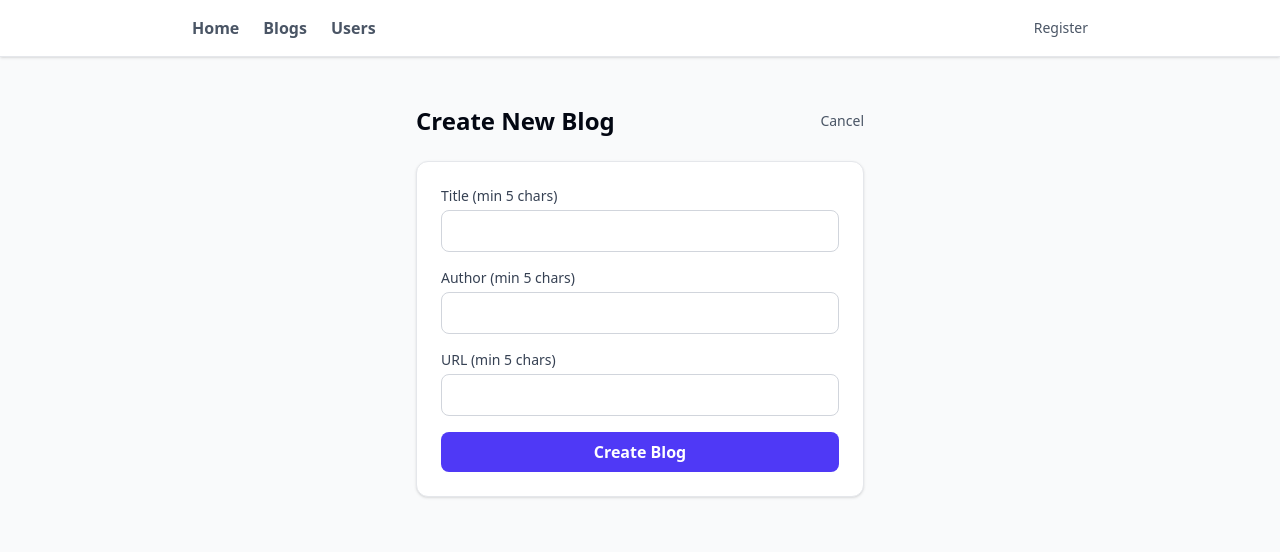
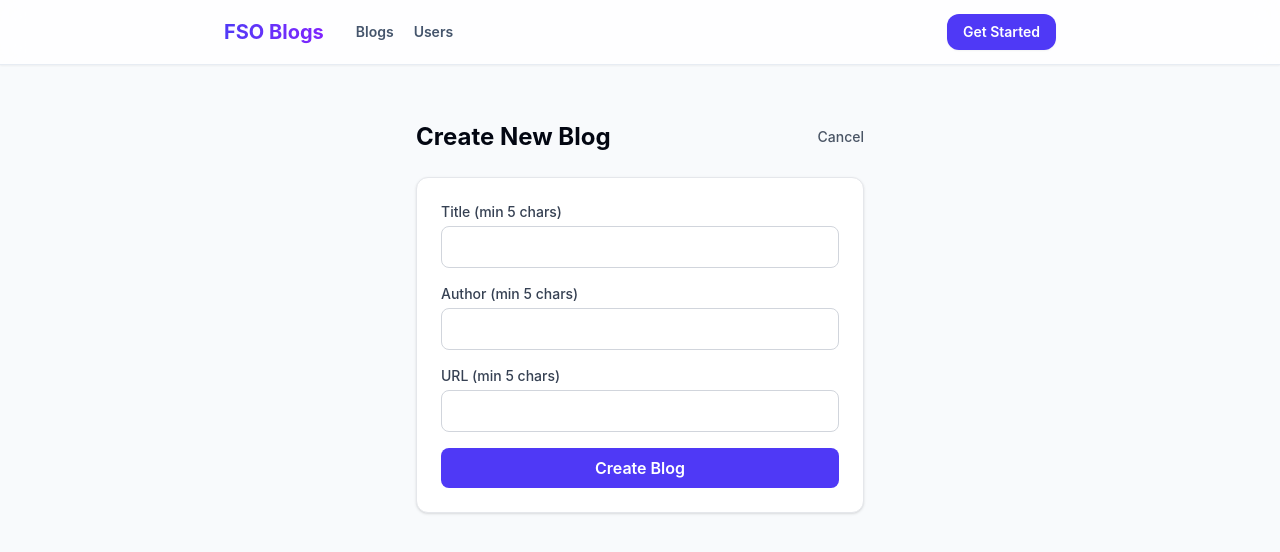
Before and after one commit to marinaburyakova/Full-Stack-Open-Next.js, a Next.js app: page /blogs/new in a window 1280 px wide. Shown: the top 552 px of the page. Built offline with nearby package versions, Linux system fonts and the light colour scheme; no server answers.

Commit message:
React Context Notifications

```diff
--- a/app/blogs/[id]/page.tsx
+++ b/app/blogs/[id]/page.tsx
@@ -6,69 +6,66 @@ import { blogs } from '../../db/schema';
 import { eq } from 'drizzle-orm';
 import { likeBlog } from '../actions';
 
-export const dynamic = 'force-dynamic';
-
 interface BlogPageProps {
   params: Promise<{ id: string }>;
 }
+
+export const dynamic = 'force-dynamic';
 
 export default async function BlogDetailPage({ params }: BlogPageProps) {
   const resolvedParams = await params;
   const { id } = resolvedParams;
 
-  // Ищем запись в базе данных по id
-  const [blog] = await db
-    .select()
-    .from(blogs)
-    .where(eq(blogs.id, id))
-    .limit(1);
+  const [blog] = await db.select().from(blogs).where(eq(blogs.id, id)).limit(1);
 
   if (!blog) {
     notFound();
   }
 
   return (
-    <div className="max-w-xl mx-auto space-y-6">
+    <div className="max-w-2xl mx-auto space-y-6">
       <Link
         href="/blogs"
-        className="inline-block text-sm font-medium text-indigo-600 hover:text-indigo-800 transition"
+        className="inline-flex items-center gap-1.5 text-sm font-semibold text-indigo-600 hover:text-indigo-800 transition"
       >
         ← Back to all blogs
       </Link>
 
-      <div className="bg-white border border-gray-200 rounded-xl shadow-sm p-6 space-y-4">
-        <div>
-          <h1 className="text-3xl font-bold text-gray-950 mb-2">
+      <div className="bg-white border border-slate-200 rounded-2xl shadow-sm p-8 space-y-6">
+        <div className="space-y-2">
+          <h1 className="text-3xl font-extrabold text-slate-950 tracking-tight leading-tight">
             {blog.title}
           </h1>
-          <p className="text-gray-600">
-            Added by <span className="font-semibold text-gray-800">{blog.author}</span>
+          <p className="text-sm text-slate-500">
+            Curated by <span className="font-bold text-slate-800">{blog.author}</span>
           </p>
         </div>
 
-        <div className="border-t border-gray-100 pt-4 space-y-3">
-          <div>
-            <span className="block text-xs font-semibold text-gray-400 uppercase tracking-wider">URL</span>
+        <div className="border-t border-slate-100 pt-6 space-y-4">
+          <div className="bg-slate-50 p-4 rounded-xl border border-slate-100">
+            <span className="block text-xs font-bold text-slate-400 uppercase tracking-wider">Resource URL</span>
             <a
               href={blog.url}
               target="_blank"
               rel="noreferrer"
-              className="text-blue-500 hover:underline break-all text-sm block mt-1"
+              className="text-indigo-600 hover:underline break-all text-sm font-medium block mt-1"
             >
               {blog.url}
             </a>
           </div>
 
-          <div className="flex justify-between items-center bg-gray-50 px-4 py-3 rounded-lg border border-gray-100 mt-4">
-            <span className="text-gray-600 font-medium">Rating: <span className="font-bold text-gray-900">{blog.likes} likes</span></span>
+          <div className="flex justify-between items-center bg-indigo-50/50 border border-indigo-100/50 px-5 py-4 rounded-xl mt-4">
+            <div className="text-sm text-slate-700">
+              Community Rating: <span className="font-extrabold text-slate-900">{blog.likes} votes</span>
+            </div>
 
             <form action={likeBlog}>
               <input type="hidden" name="id" value={blog.id} />
               <button
                 type="submit"
-                className="px-4 py-1.5 bg-indigo-600 text-white text-sm font-semibold rounded-lg hover:bg-indigo-700 transition active:scale-95 cursor-pointer"
+                className="inline-flex items-center gap-2 px-5 py-2 bg-indigo-600 text-white text-sm font-bold rounded-xl hover:bg-indigo-700 shadow-xs transition active:scale-95 cursor-pointer"
               >
-                👍 Like
+                👍 Appreciate
               </button>
             </form>
           </div>
--- /dev/null
+++ b/app/context/NotificationContext.tsx
@@ -0,0 +1,60 @@
+'use client';
+
+import React, { createContext, useContext, useState, useCallback } from 'react';
+
+type NotificationType = 'success' | 'error';
+
+interface Notification {
+  message: string;
+  type: NotificationType;
+}
+
+interface NotificationContextType {
+  notification: Notification | null;
+  showNotification: (message: string, type?: NotificationType) => void;
+  clearNotification: () => void;
+}
+
+const NotificationContext = createContext<NotificationContextType | undefined>(undefined);
+
+export function NotificationProvider({ children }: { children: React.ReactNode }) {
+  const [notification, setNotification] = useState<Notification | null>(null);
+
+  const clearNotification = useCallback(() => {
+    setNotification(null);
+  }, []);
+
+  const showNotification = useCallback((message: string, type: NotificationType = 'success') => {
+    setNotification({ message, type });
+    // Автоматически скрываем уведомление через 5 секунд
+    setTimeout(() => {
+      setNotification(null);
+    }, 5000);
+  }, []);
+
+  return (
+    <NotificationContext.Provider value={{ notification, showNotification, clearNotification }}>
+      {children}
+      {notification && (
+        <div className="fixed bottom-5 right-5 z-50 animate-bounce">
+          <div className={`px-6 py-3 rounded-xl shadow-lg border text-sm font-semibold flex items-center gap-2 ${
+            notification.type === 'success'
+              ? 'bg-emerald-50 border-emerald-200 text-emerald-800'
+              : 'bg-rose-50 border-rose-200 text-rose-800'
+          }`}>
+            {notification.type === 'success' ? '✅' : '⚠️'}
+            {notification.message}
+          </div>
+        </div>
+      )}
+    </NotificationContext.Provider>
+  );
+}
+
+export function useNotification() {
+  const context = useContext(NotificationContext);
+  if (!context) {
+    throw new Error('useNotification must be used within a NotificationProvider');
+  }
+  return context;
+}
--- a/app/layout.tsx
+++ b/app/layout.tsx
@@ -1,7 +1,8 @@
 // app/layout.tsx
 import type { Metadata } from 'next';
 import Link from 'next/link';
-import { auth } from '@/auth'; // Импортируем проверку сессии NextAuth v5
+import { auth } from '@/auth';
+import { NotificationProvider } from './context/NotificationContext';
 import './globals.css';
 
 export const metadata: Metadata = {
@@ -14,7 +15,6 @@ export default async function RootLayout({
 }: {
   children: React.ReactNode;
 }) {
-  // Безопасный перехват сессии для защиты от падения prerender во время сборки
   let session = null;
   try {
     session = await auth();
@@ -24,52 +24,53 @@ export default async function RootLayout({
   }
 
   return (
-    <html lang="en">
-      <body className="bg-gray-50 text-gray-900 antialiased">
-        <nav className="bg-white border-b border-gray-200 p-4 shadow-sm">
-          <div className="max-w-4xl mx-auto flex justify-between items-center">
+    <html lang="en" className="h-full bg-slate-50">
+      <body className="antialiased min-h-screen flex flex-col font-sans text-slate-900">
+        <NotificationProvider>
+          {/* СТИЛИЗОВАННАЯ ПАНЕЛЬ НАВИГАЦИИ */}
+          <nav className="sticky top-0 z-40 w-full bg-white/80 backdrop-blur-md border-b border-slate-200/80 shadow-xs">
+            <div className="max-w-4xl mx-auto px-4 sm:px-6 lg:px-8 h-16 flex justify-between items-center">
               {/* Навигация слева */}
-            <div className="flex gap-6 font-semibold">
-              <Link
-                href="/"
-                className="text-gray-600 hover:text-indigo-600 transition"
-              >
-                Home
+              <div className="flex items-center gap-8">
+                <Link href="/" className="text-xl font-bold bg-linear-to-r from-indigo-600 to-violet-600 bg-clip-text text-transparent hover:opacity-90 transition">
+                  FSO Blogs
                 </Link>
-              <Link
-                href="/blogs"
-                className="text-gray-600 hover:text-indigo-600 transition"
-              >
+                <div className="flex gap-5 text-sm font-semibold">
+                  <Link href="/blogs" className="text-slate-600 hover:text-indigo-600 transition-colors py-2">
                     Blogs
                   </Link>
-              <Link
-                href="/users"
-                className="text-gray-600 hover:text-indigo-600 transition"
-              >
+                  <Link href="/users" className="text-slate-600 hover:text-indigo-600 transition-colors py-2">
                     Users
                   </Link>
+                </div>
               </div>
 
               {/* Навигация справа */}
               <div className="flex gap-4 items-center font-medium text-sm">
                 {session?.user ? (
-                <span className="text-gray-500">
-                  Logged in as{' '}
-                  <strong className="text-gray-800">{session.user.name}</strong>
+                  <div className="flex items-center gap-3 bg-slate-100/80 px-3 py-1.5 rounded-full border border-slate-200/50">
+                    <span className="w-2 h-2 rounded-full bg-emerald-500 animate-pulse" />
+                    <span className="text-slate-600 text-xs">
+                      Logged in as <strong className="text-slate-800 font-semibold">{session.user.name}</strong>
                     </span>
+                  </div>
                 ) : (
                   <Link
                     href="/register"
-                  className="text-gray-600 hover:text-indigo-600 transition"
+                    className="px-4 py-2 text-sm font-semibold text-white bg-indigo-600 hover:bg-indigo-700 rounded-xl transition shadow-xs cursor-pointer"
                   >
-                  Register
+                    Get Started
                   </Link>
                 )}
               </div>
             </div>
           </nav>
 
-        <main className="max-w-4xl mx-auto p-6">{children}</main>
+          {/* Основной контент */}
+          <main className="flex-1 max-w-4xl w-full mx-auto px-4 sm:px-6 lg:px-8 py-8">
+            {children}
+          </main>
+        </NotificationProvider>
       </body>
     </html>
   );
```
Lines whose indentation alone changed are shown as unchanged.
